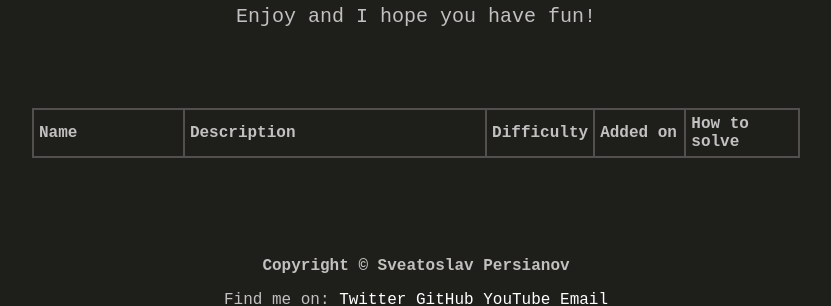
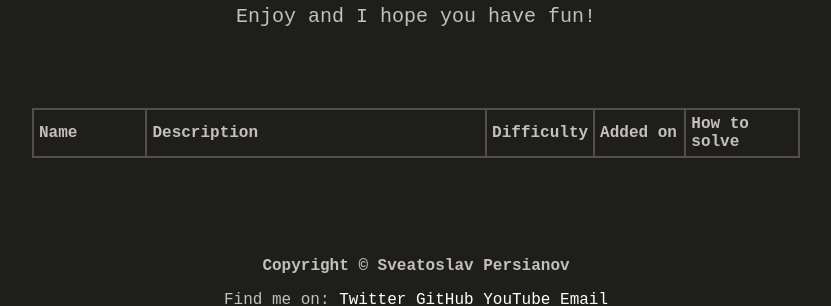
Before and after one commit to num1r0/num1r0.github.io, a Jekyll site: the page built from crackme-challenges.html, in a window 1280 px wide. Shown: the part 422-728 px from the top of the page, without its empty margins (224-1055 px from the left). Built offline with Jekyll 4.4.1, drawn with Linux system fonts in a browser that asks for light colours.

Commit message:
new column width changes

```diff
--- a/_layouts/crackme.html
+++ b/_layouts/crackme.html
@@ -10,8 +10,8 @@ layout: default
     <table class="crackme-challenges">
         <thead>
             <tr>
-                <th width="20%">Name</th>
-                <th width="40%">Description</th>
+                <th width="15%">Name</th>
+                <th width="45%">Description</th>
                 <th width="13%">Difficulty</th>
                 <th width="12%">Added on</th>
                 <th width="15%">How to solve</th>
```
